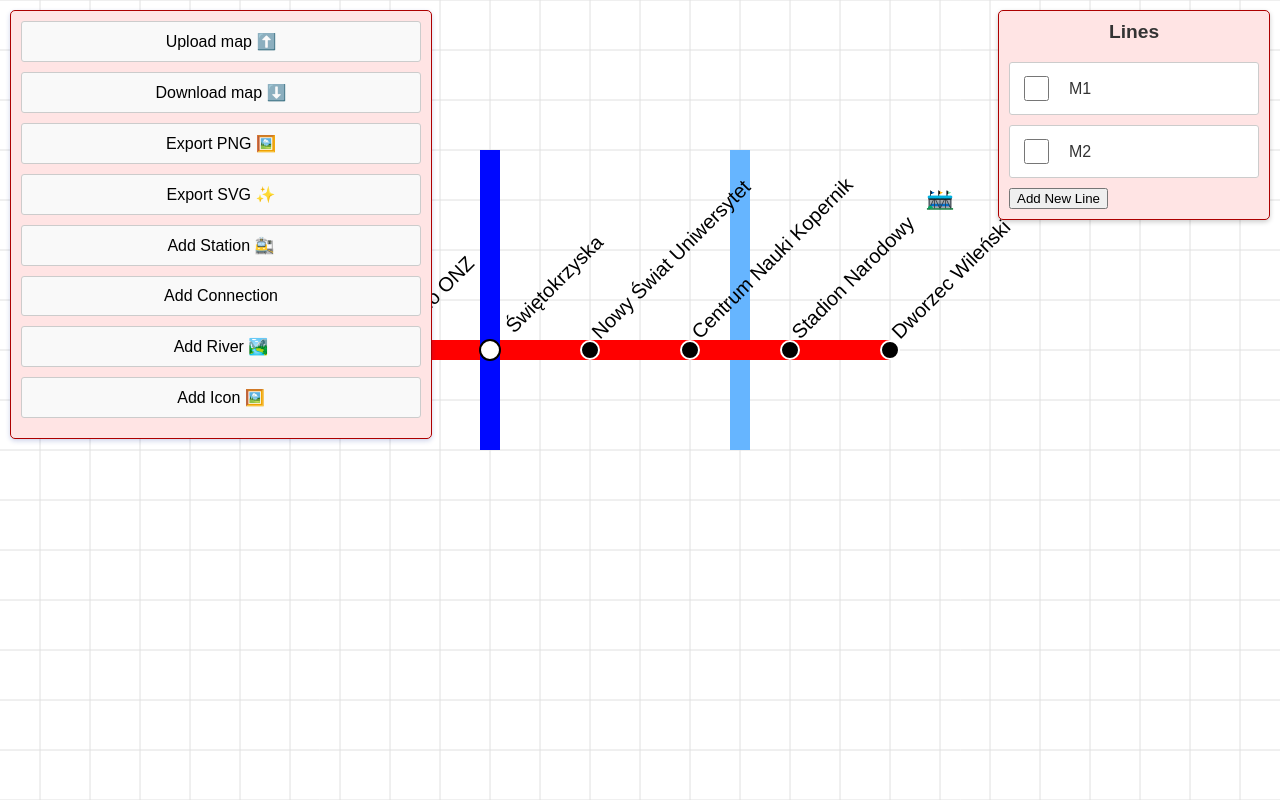
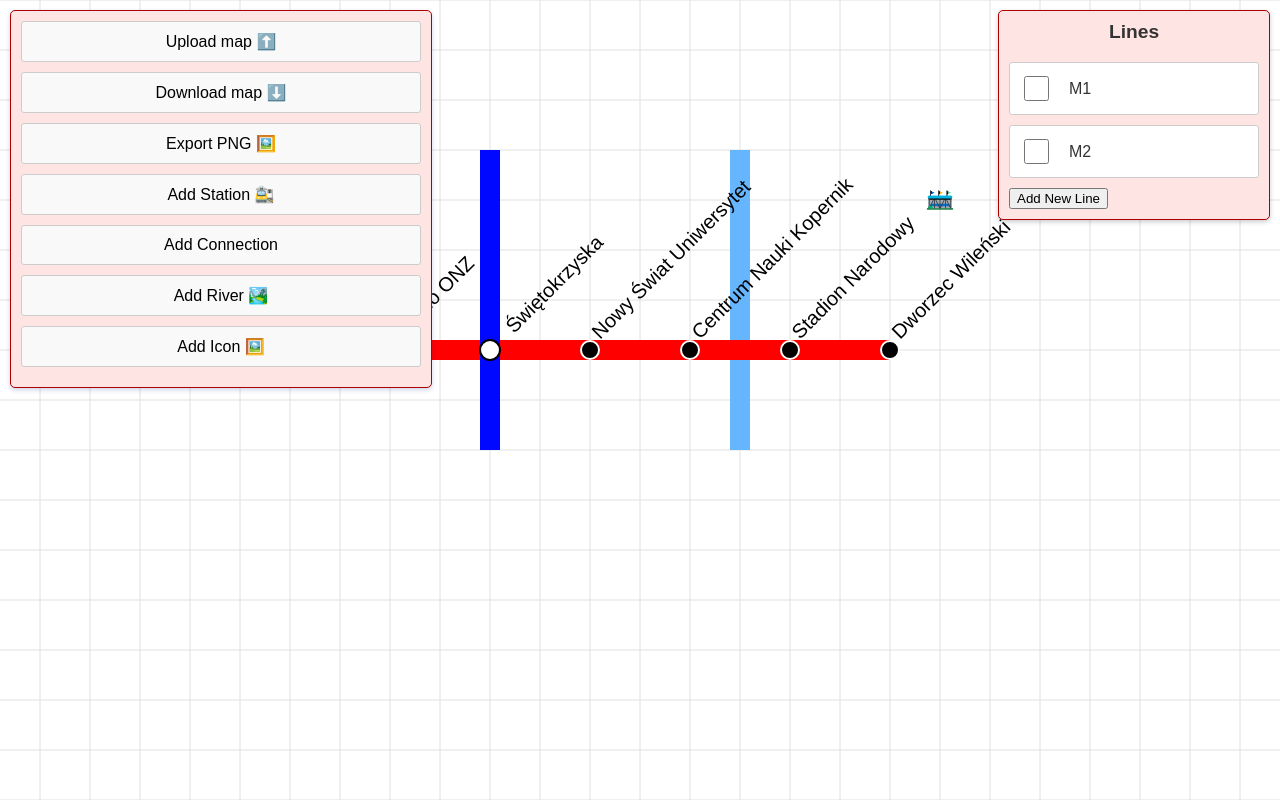
Before and after one commit to janek-popowicz/transit-mapper, a Flask app: page / in a window 1280 px wide. Run offline with Flask 3, Linux system fonts and the light colour scheme.

Commit message:
updated submodule

```diff
--- a/templates/index.html
+++ b/templates/index.html
@@ -12,7 +12,6 @@
         <button id="upload-map">Upload map ⬆️</button>
         <button id="download-map">Download map ⬇️</button>
         <button id="export-png">Export PNG 🖼️</button>
-        <button id="export-svg">Export SVG ✨</button>
         <button id="add-station">Add Station 🚉</button>
         <button id="add-segment">Add Connection</button>
         <button id="add-river">Add River 🏞️</button>
```
